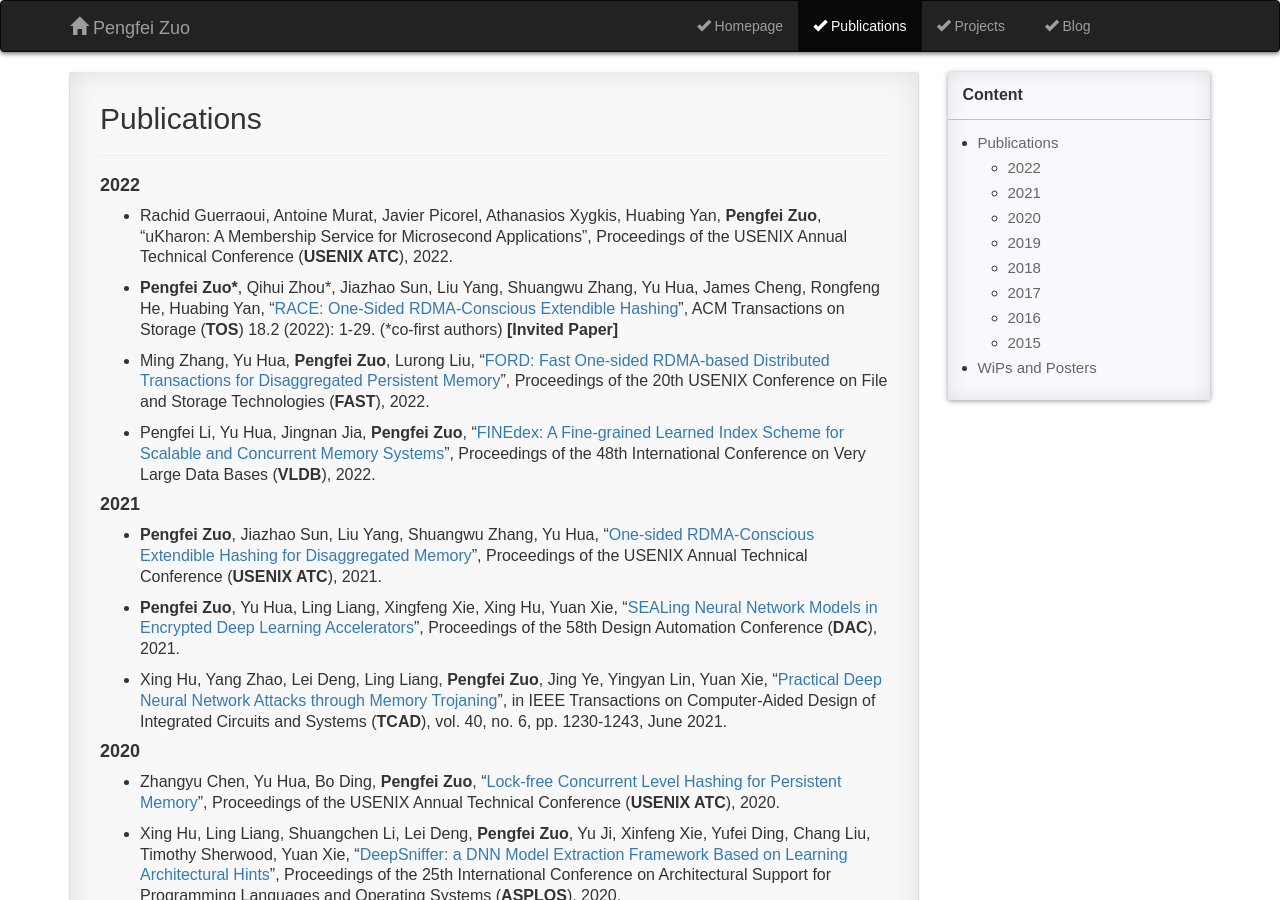
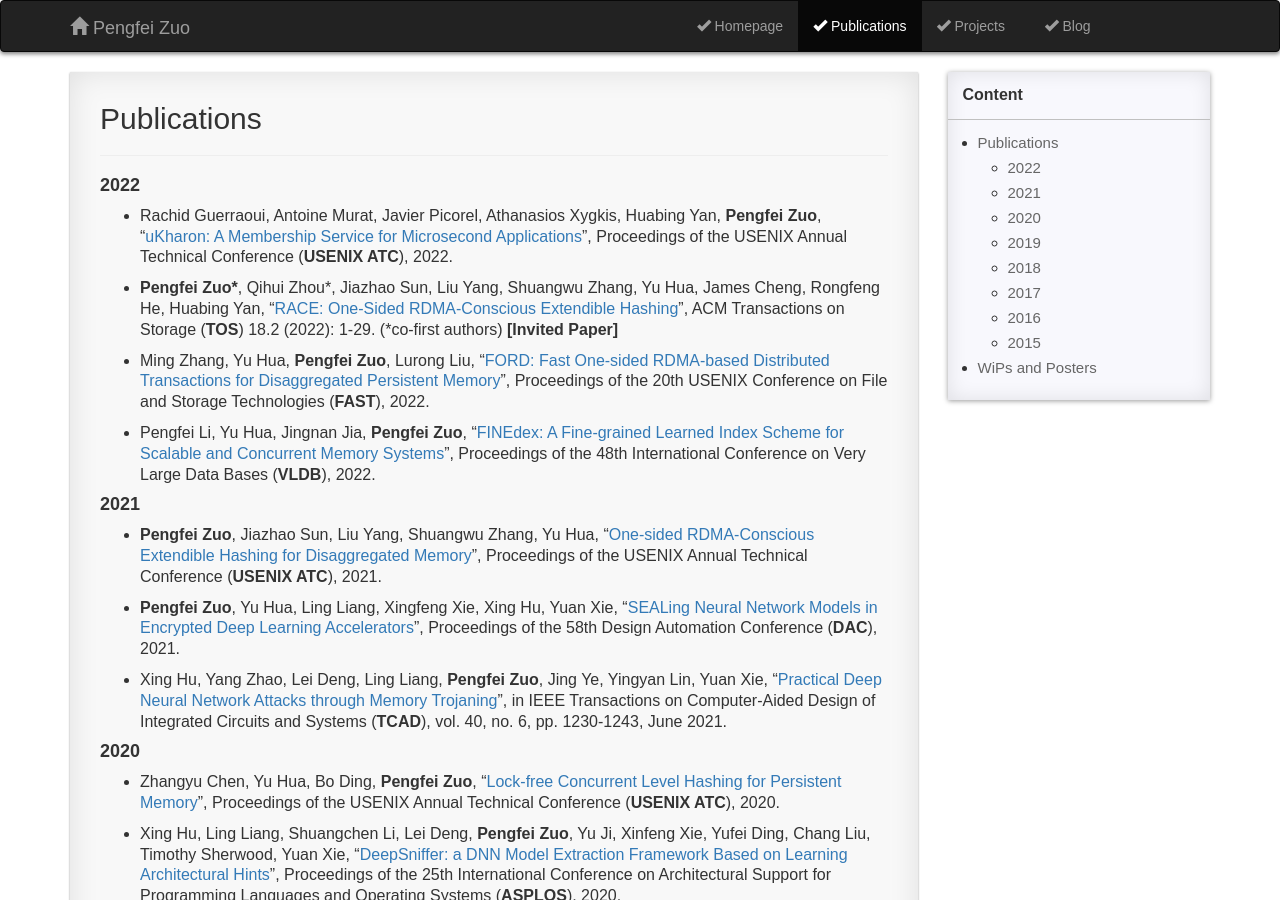
Before and after one commit to Menguozi/Menguozi.github.io, a Jekyll site: the page built from pages/2_publication.md, in a window 1280 px wide and 900 px high. Built offline with Jekyll 4.4.1, drawn with Linux system fonts in a browser that asks for light colours; comment, search, counter and statistics services are not loaded; part of the change alters nothing that is shown.

```diff
--- a/pages/2_publication.md
+++ b/pages/2_publication.md
@@ -15,7 +15,7 @@ permalink: /publication/
 ---
 #### 2022
 
-* Rachid Guerraoui, Antoine Murat, Javier Picorel, Athanasios Xygkis, Huabing Yan, **Pengfei Zuo**, "uKharon: A Membership Service for Microsecond Applications", Proceedings of the USENIX Annual Technical Conference (**USENIX ATC**), 2022.
+* Rachid Guerraoui, Antoine Murat, Javier Picorel, Athanasios Xygkis, Huabing Yan, **Pengfei Zuo**, "[uKharon: A Membership Service for Microsecond Applications](https://www.usenix.org/conference/atc22/presentation/guerraoui)", Proceedings of the USENIX Annual Technical Conference (**USENIX ATC**), 2022.
 
 * **Pengfei Zuo\***, Qihui Zhou\*, Jiazhao Sun, Liu Yang, Shuangwu Zhang, Yu Hua, James Cheng, Rongfeng He, Huabing Yan, "[RACE: One-Sided RDMA-Conscious Extendible Hashing](https://csyhua.github.io/csyhua/hua-tos2022.pdf)", ACM Transactions on Storage (**TOS**) 18.2 (2022): 1-29. (*co-first authors) **[Invited Paper]**
 
```
